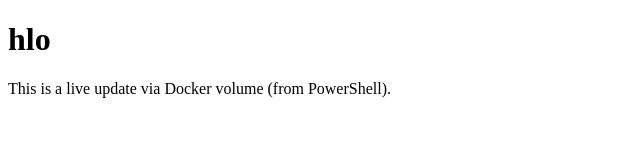
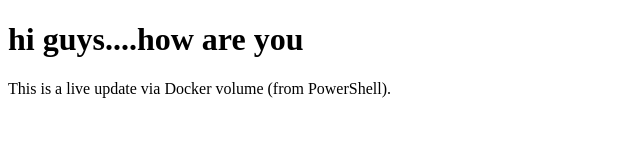
Before and after one commit to 12205120/nginx-docker-pipeline, a plain HTML site: page index.html in a window 1280 px wide. Shown: the whole page, without its empty margins (0-640 px from the left). Drawn offline with Linux system fonts and the light colour scheme.

Commit message:
Update index.html

```diff
--- a/index.html
+++ b/index.html
@@ -4,7 +4,7 @@
   <title>Updated Page</title>
 </head>
 <body>
-  <h1>hlo  </h1>
+  <h1>hi guys....how are you  </h1>
   <p>This is a live update via Docker volume (from PowerShell).</p>
 </body>
 </html>
```
